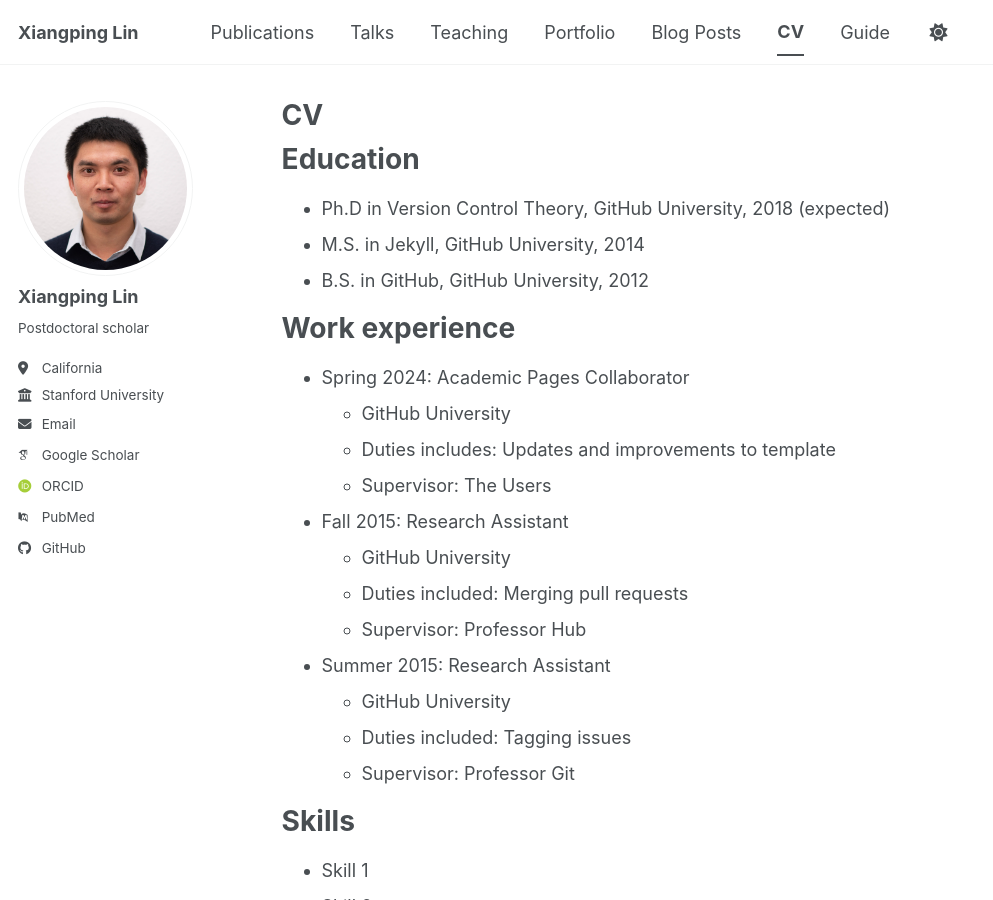
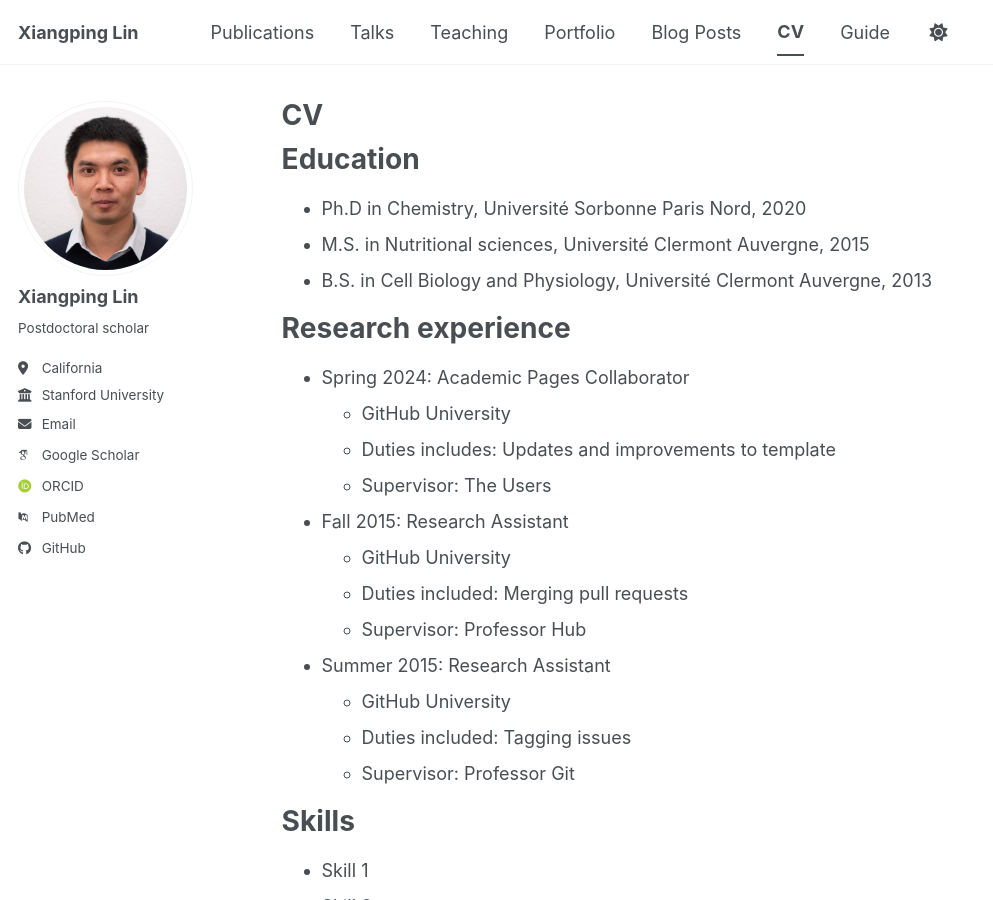
Before and after one commit to xiangpinglin/xiangpinglin.github.io, a Jekyll site: the page built from _pages/cv.md, in a window 1280 px wide and 900 px high. Shown: the whole window, without its empty margins (0-993 px from the left). Built offline with Jekyll 4.4.1, drawn with Linux system fonts in a browser that asks for light colours; some web fonts are replaced; a script bundle is joined from its source files by our own code; library files that are not in the unit come from our copies.

Commit message:
Update cv.md

```diff
--- a/_pages/cv.md
+++ b/_pages/cv.md
@@ -11,11 +11,11 @@ redirect_from:
 
 Education
 ======
-* Ph.D in Version Control Theory, GitHub University, 2018 (expected)
-* M.S. in Jekyll, GitHub University, 2014
-* B.S. in GitHub, GitHub University, 2012
+* Ph.D in Chemistry, Université Sorbonne Paris Nord, 2020
+* M.S. in Nutritional sciences, Université Clermont Auvergne, 2015
+* B.S. in Cell Biology and Physiology, Université Clermont Auvergne, 2013
 
-Work experience
+Research experience
 ======
 * Spring 2024: Academic Pages Collaborator
   * GitHub University
```
